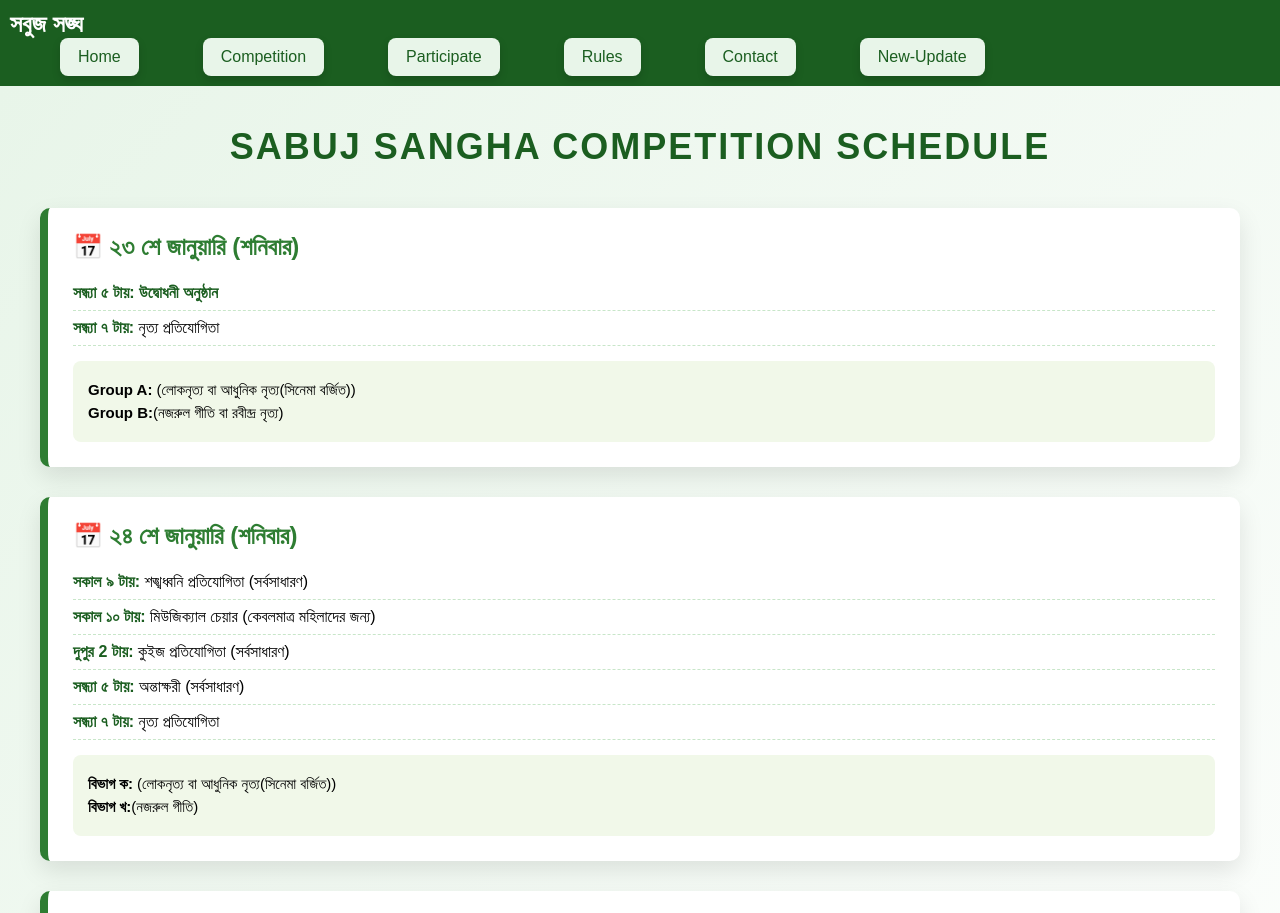
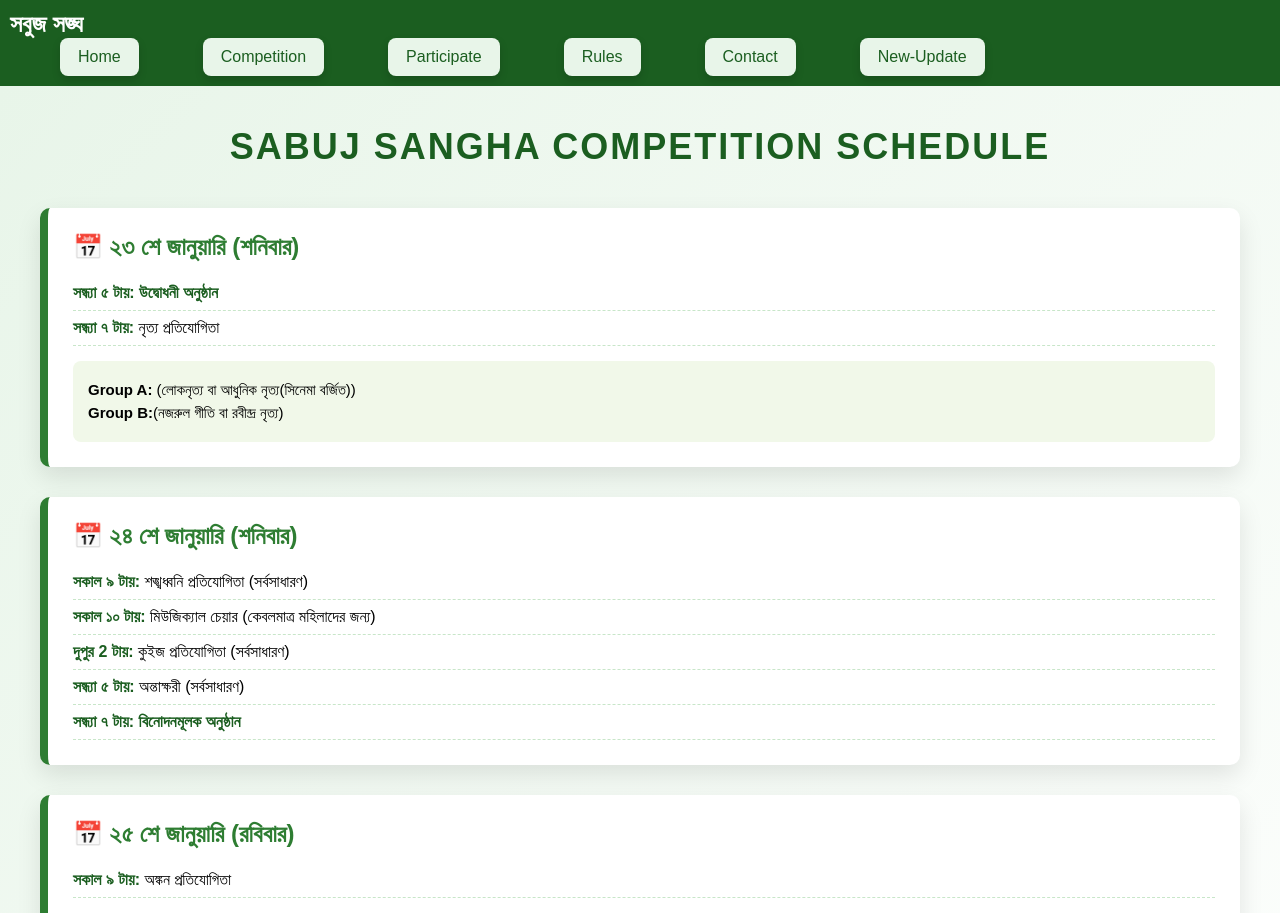
Before and after one commit to Sayan8436/sabuj-sangha, a React (Create React App) app: page /competition in a window 1280 px wide. Shown: the top 913 px of the page. Built offline with nearby package versions, Linux system fonts and the light colour scheme.

Commit message:
Updated feature

```diff
--- a/src/pages/Competition.js
+++ b/src/pages/Competition.js
@@ -29,12 +29,9 @@ const Competition = () => {
           <li><span>সকাল ১০ টায়:</span> মিউজিক্যাল চেয়ার (কেবলমাত্র মহিলাদের জন্য)</li>
           <li><span>দুপুর 2 টায়:</span> কুইজ প্রতিযোগিতা (সর্বসাধারণ)</li>
           <li><span>সন্ধ্যা ৫ টায়:</span> অন্তাক্ষরী (সর্বসাধারণ)</li>
-          <li><span>সন্ধ্যা ৭ টায়:</span> নৃত্য প্রতিযোগিতা</li>
+          <li><span>সন্ধ্যা ৭ টায়:</span><span> বিনোদনমূলক অনুষ্ঠান</span></li>
         </ul>
-        <div className="group-box">
-          <p><strong>বিভাগ ক:</strong> (লোকনৃত্য বা আধুনিক নৃত্য(সিনেমা বর্জিত))</p>
-          <p><strong>বিভাগ খ:</strong>(নজরুল গীতি)</p>
-        </div>
+
       </div>
 
 
--- a/src/pages/Members.js
+++ b/src/pages/Members.js
@@ -19,6 +19,10 @@ const contacts = [
   {
     name: "অন্তু দত্ত",
     phone: "9593604424",
+  },
+  {
+    name: "গৌরব চৌধুরী",
+    phone: "9289913910",
   },
 
 ];
```
